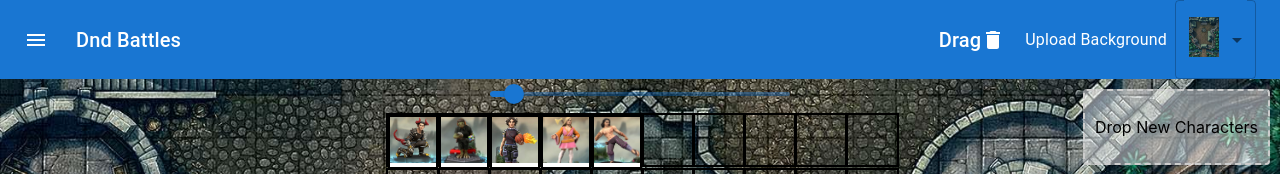
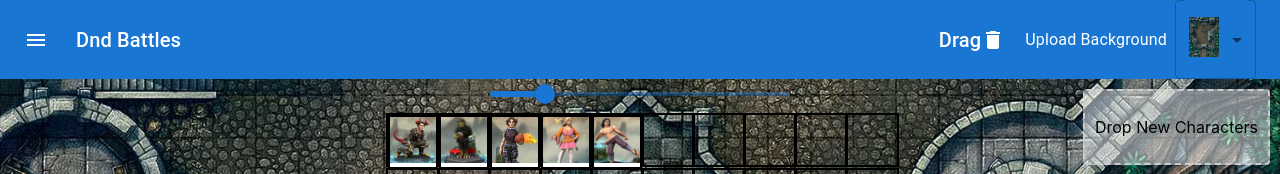
Before and after one commit to TamirCohen/dnd_combat, a React (Create React App) app in the folder frontend/: page / in a window 1280 px wide. Shown: the top 174 px of the page. Built offline with nearby package versions, Linux system fonts and the light colour scheme.

Commit message:
saving all the state

```diff
--- a/frontend/src/App.tsx
+++ b/frontend/src/App.tsx
@@ -8,25 +8,18 @@ import { HTML5Backend } from 'react-dnd-html5-backend';
 import { CharacterState } from 'components/Character';
 
 import { useState, useEffect } from 'react';
+import { initiateState} from 'utils/state';
 
 const App: React.FC = () => {
 
-  const initiate_state = (key_name: string, default_value: any) => {
-    const state = localStorage.getItem(key_name);
-    if (state) {
-      return JSON.parse(state);
-    }
-    return default_value;
-  }
-
   const [backgroundImages, setImages] = useState<string[]>(
-    initiate_state("backgroundImages", [
+    initiateState("backgroundImages", [
       '/dnd_combat/images/backgrounds/castle.jpg'
       , '/dnd_combat/images/backgrounds/desert.jpg'
       , '/dnd_combat/images/backgrounds/forest.jpg'
       , '/dnd_combat/images/backgrounds/market.jpg']));
   const [characters, setCharacters] = useState<CharacterState[]>(
-    initiate_state("characters", [
+    initiateState("characters", [
       { id: 1, name: 'Luk', image: '/dnd_combat/images/characters/Luk_worm.jpg', location: { row: 0, col: 0 } },
       { id: 2, name: 'Madav', image: '/dnd_combat/images/characters/Madav_holden.jpg', location: { row: 0, col: 1 } },
       { id: 3, name: 'Troya', image: '/dnd_combat/images/characters/Troya_bolton.jpg', location: { row: 0, col: 2 } },
@@ -35,22 +28,13 @@ const App: React.FC = () => {
       // Add more characters as needed
     ]));
 
-  const [backgroundImage, setBackgroundImage] = useState<string>(initiate_state('backgroundImage', '/dnd_combat/images/backgrounds/castle.jpg'));
+  const [backgroundImage, setBackgroundImage] = useState<string>(initiateState('backgroundImage', '/dnd_combat/images/backgrounds/castle.jpg'));
 
   useEffect(() => {
-    console.log('Saving to local storage');
     localStorage.setItem('backgroundImage', JSON.stringify(backgroundImage));
     localStorage.setItem('characters', JSON.stringify(characters));
     localStorage.setItem('backgroundImages', JSON.stringify(backgroundImages));
   }, [backgroundImage, characters, backgroundImages]);
-
-  useEffect(() => {
-    console.log('LOAD!');
-    const backgroundImage = localStorage.getItem('backgroundImage');
-    if (backgroundImage) {
-      setBackgroundImage(JSON.parse(backgroundImage));
-    }
-  }, []);
 
   const handleDrop = (characterId: number, targetLocation: { row: number; col: number }) => {
     // Update the state to reflect the new location of the character
--- a/frontend/src/components/BattleGrid.tsx
+++ b/frontend/src/components/BattleGrid.tsx
@@ -1,10 +1,11 @@
 // BattleGrid.tsx
-import React, { useState } from 'react';
+import React, { useState, useEffect} from 'react';
 import Character from './Character';
 import { CharacterState } from './Character';
 import GridCell from './GridCell';
 import ImageUploadForm from './ImageUploadForm';
 import SliderSizes from './BoardSizeSlider';
+import { initiateState} from 'utils/state';
 
 interface BattleGridProps {
     characters: CharacterState[];
@@ -14,7 +15,10 @@ interface BattleGridProps {
 
 
 const BattleGrid: React.FC<BattleGridProps> = ({characters, handleDrop, handleImageUpload}) => {
-    const [sliderValue, setSliderValue] = useState<number>(10);
+    const [sliderValue, setSliderValue] = useState<number>(initiateState("slider", 10));
+    useEffect(() => {
+        localStorage.setItem("slider", JSON.stringify(sliderValue));
+      }, [sliderValue]);
 
     const handleSliderChange = (event: Event, value: number | number[]) => {
         // Update parent component state
@@ -38,7 +42,7 @@ const BattleGrid: React.FC<BattleGridProps> = ({characters, handleDrop, handleIm
                 <ImageUploadForm onImageUpload={handleImageUpload} cssProps={dropzoneStyles}>
                     <p>Drop New Characters</p>
                 </ImageUploadForm>
-                <SliderSizes handleChange={handleSliderChange} />
+                <SliderSizes handleChange={handleSliderChange}  initial_value={sliderValue}/>
 
 
             <div style={{ display: 'grid', gridTemplateColumns: `repeat(${sliderValue}, 50px)`, gap: '1px', alignItems: 'center', justifyContent: 'center' }}>
--- a/frontend/src/components/BoardSizeSlider.tsx
+++ b/frontend/src/components/BoardSizeSlider.tsx
@@ -4,12 +4,13 @@ import Slider from '@mui/material/Slider';
 
 interface SliderSizesProps {
     handleChange: (event: Event, value: number | number[]) => void;
+    initial_value: number;
 }
 
-const SliderSizes: React.FC<SliderSizesProps> = ({ handleChange }) => {
+const SliderSizes: React.FC<SliderSizesProps> = ({ handleChange, initial_value}) => {
     return (
         <Box sx={{ width: 300 }}>
-            <Slider defaultValue={5} aria-label="Default" valueLabelDisplay="auto" onChange={handleChange} min={1} max={50} />
+            <Slider defaultValue={initial_value} aria-label="Default" valueLabelDisplay="auto" onChange={handleChange} min={1} max={50} />
         </Box>
     );
 }
--- /dev/null
+++ b/frontend/src/utils/state.tsx
@@ -0,0 +1,8 @@
+
+export const initiateState = (key_name: string, default_value: any) => {
+    const state = localStorage.getItem(key_name);
+    if (state) {
+      return JSON.parse(state);
+    }
+    return default_value;
+  }
```
